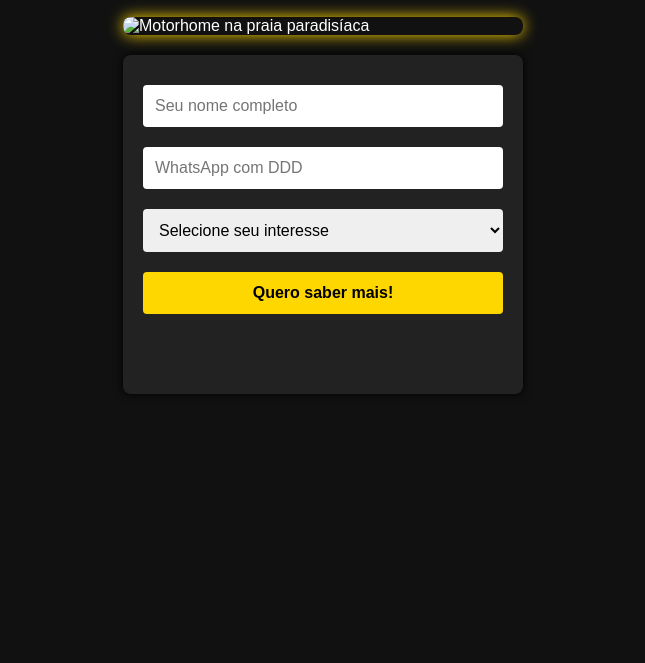
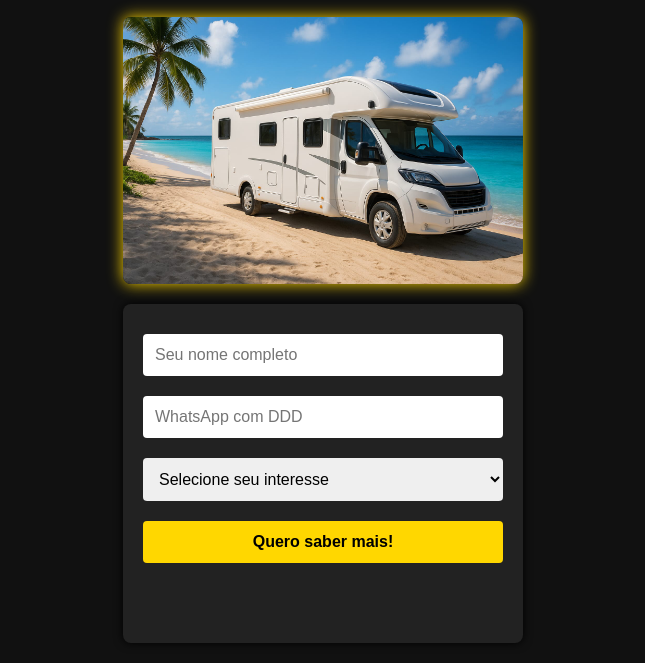
Before and after one commit to gregnatiello/motorhome-livana, a plain HTML site: page index.html in a window 1280 px wide. Shown: the part 263-926 px from the top of the page, without its empty margins (317-962 px from the left). Before the commit the page ends 800 px from the top, so only its background shows below. Drawn offline with Linux system fonts and the light colour scheme.

Commit message:
Update index.html

```diff
--- a/index.html
+++ b/index.html
@@ -102,11 +102,8 @@
 
   <h1>Participe do Projeto Motorhome</h1>
 
-  <img
-    src="images/motorhome_praia.jpg"
-    alt="Motorhome na praia paradisíaca"
-    class="imagem-topo"
-  />
+<img src="motorhome_praia.jpg" alt="Motorhome na praia paradisíaca" class="imagem-topo" />
+
 
   <form id="formulario">
     <input type="text" name="nome" placeholder="Seu nome completo" required />
```
